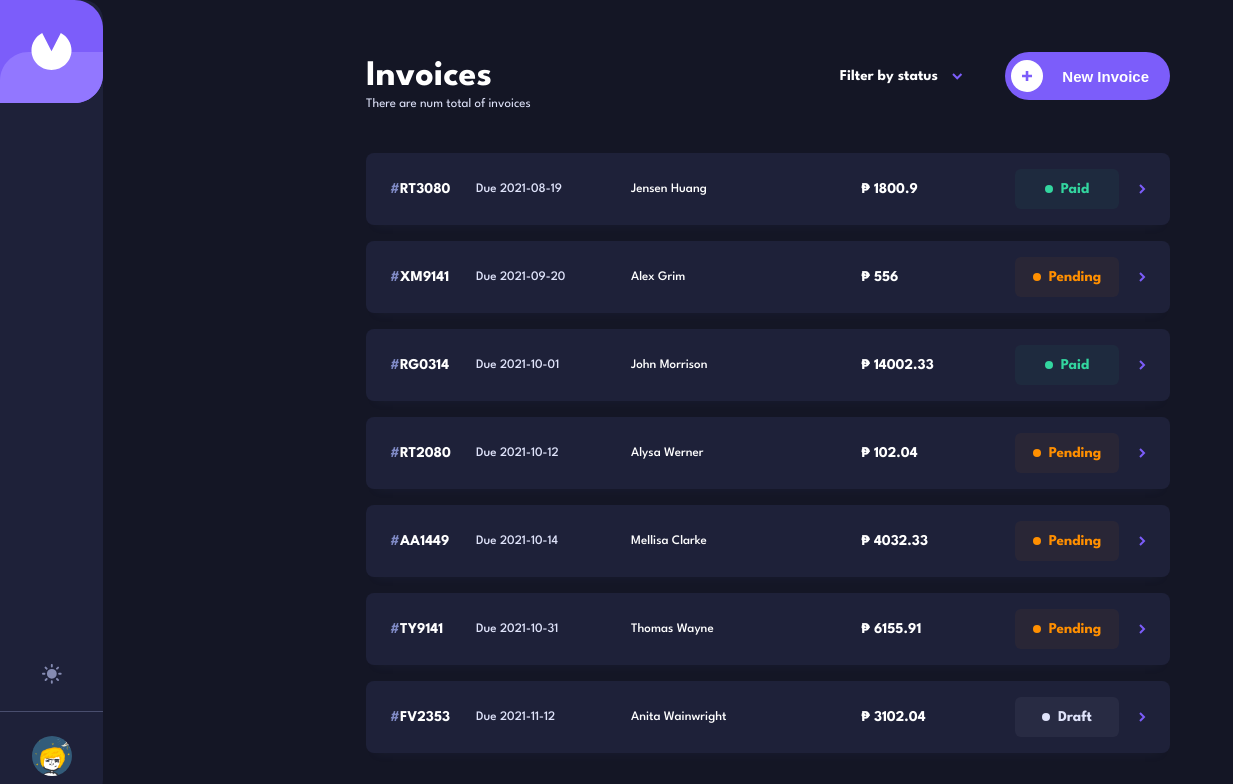
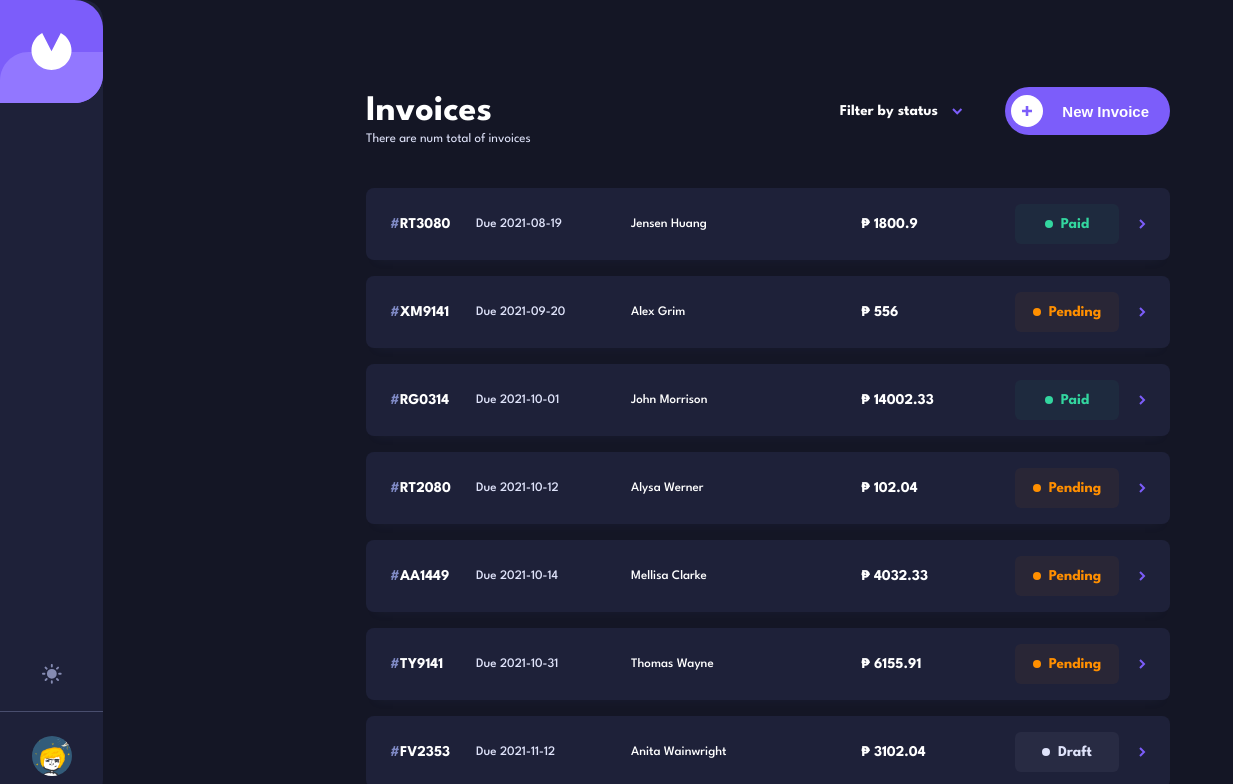
Before and after one commit to Grind3189/invoice-web-app-frontend, a React (Vite) app: page / in a window 1536 px wide. Shown: the top 784 px of the page, without its empty margins (0-1233 px from the left). Built offline with nearby package versions, Linux system fonts and the light colour scheme.

Commit message:
added margin to right col layout

```diff
--- a/src/components/layout/layout.scss
+++ b/src/components/layout/layout.scss
@@ -8,5 +8,9 @@
             height: 100vh;
             width: 103px;
         }
+
+        .layout-right {
+            margin-top: 65px;
+        }
     }
 }
```
